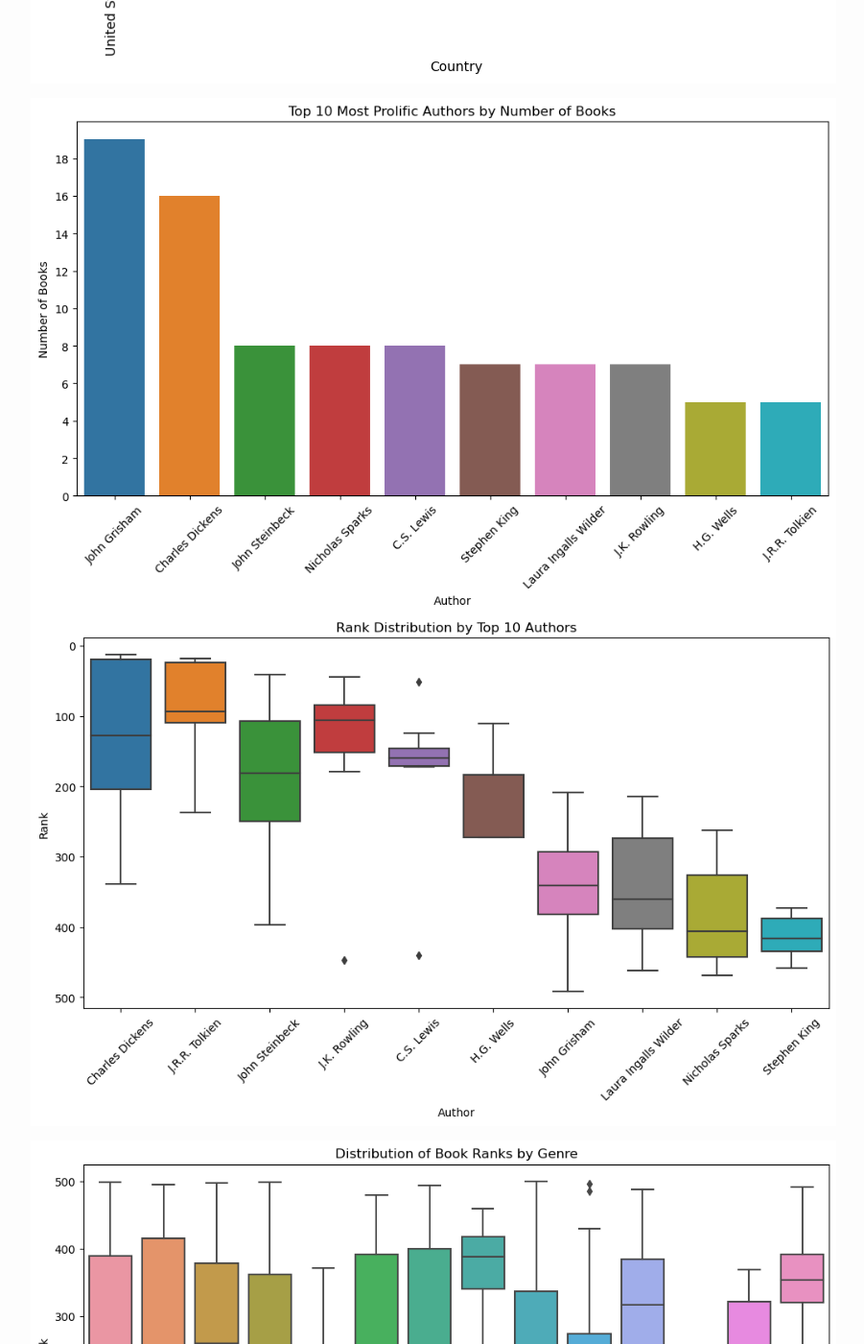
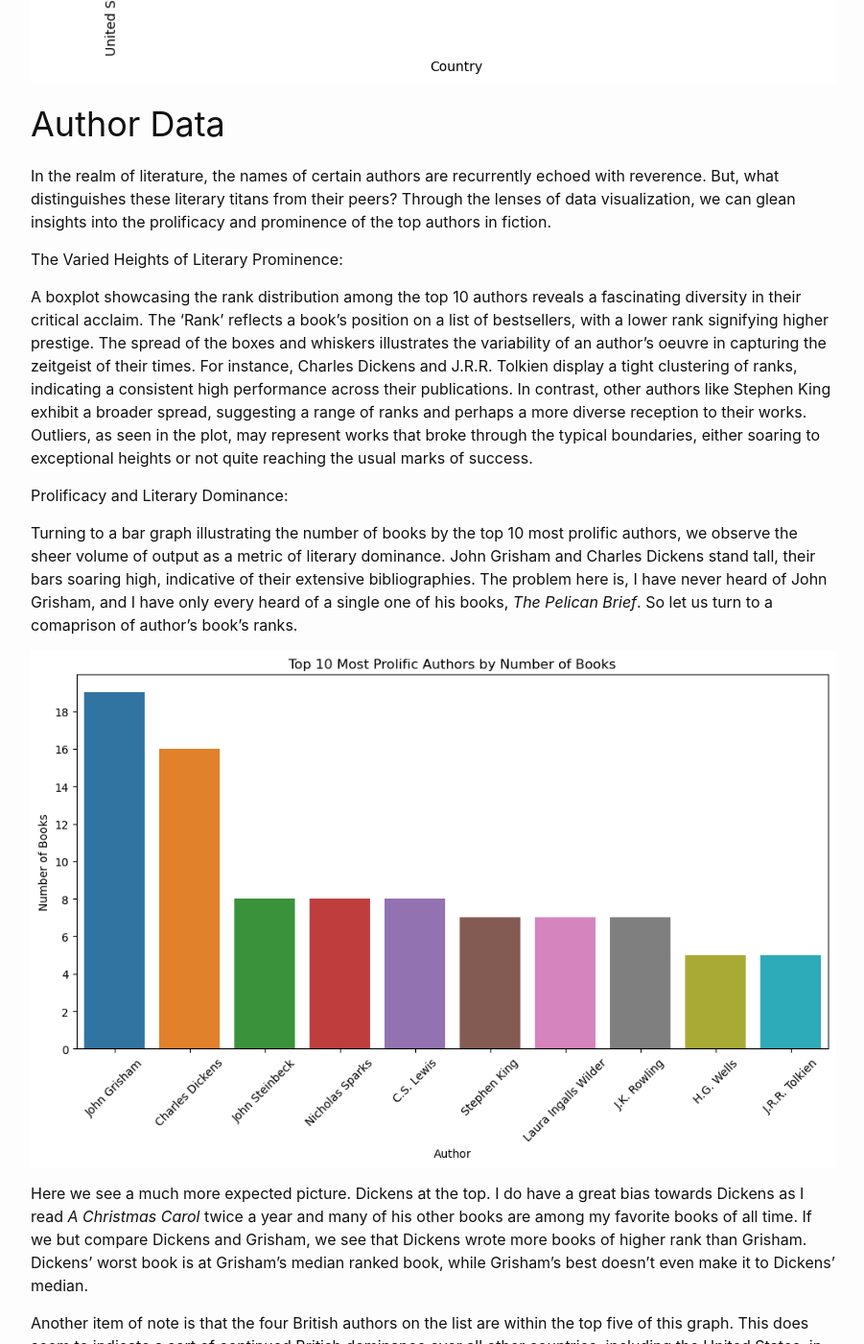
Before and after one commit to jbfish00/statsofplato.github.io, a Jekyll site: the page built from _posts/2023-12-08-classic-lit-pt2.md, in a window 1280 px wide and 1400 px high, scrolled down 3801 px. Shown: the whole window at 96% size, without its empty margins (188-1089 px from the left). Built offline with Jekyll 4.4.1, drawn with Linux system fonts in a browser that asks for light colours; comment, search, counter and statistics services are not loaded; some of the changed text lies outside the part shown.

Commit message:
Update 2023-12-08-classic-lit-pt2.md

```diff
--- a/_posts/2023-12-08-classic-lit-pt2.md
+++ b/_posts/2023-12-08-classic-lit-pt2.md
@@ -42,9 +42,31 @@
 ![Bestsellers by Country](/statsofplato.github.io/assets/lit_EDA/Bestsellers_by_country.png)
 
 
+# Author Data
+
+In the realm of literature, the names of certain authors are recurrently echoed with reverence. But, what distinguishes these literary titans from their peers? Through the lenses of data visualization, we can glean insights into the prolificacy and prominence of the top authors in fiction.
+
+The Varied Heights of Literary Prominence:
+
+A boxplot showcasing the rank distribution among the top 10 authors reveals a fascinating diversity in their critical acclaim. The 'Rank' reflects a book's position on a list of bestsellers, with a lower rank signifying higher prestige. The spread of the boxes and whiskers illustrates the variability of an author's oeuvre in capturing the zeitgeist of their times. For instance, Charles Dickens and J.R.R. Tolkien display a tight clustering of ranks, indicating a consistent high performance across their publications. In contrast, other authors like Stephen King exhibit a broader spread, suggesting a range of ranks and perhaps a more diverse reception to their works. Outliers, as seen in the plot, may represent works that broke through the typical boundaries, either soaring to exceptional heights or not quite reaching the usual marks of success.
+
+Prolificacy and Literary Dominance:
+
+Turning to a bar graph illustrating the number of books by the top 10 most prolific authors, we observe the sheer volume of output as a metric of literary dominance. John Grisham and Charles Dickens stand tall, their bars soaring high, indicative of their extensive bibliographies. The problem here is, I have never heard of John Grisham, and I have only every heard of a single one of his books, *The Pelican Brief*. So let us turn to a comaprison of author's book's ranks.
 
 ![Top Authors](/statsofplato.github.io/assets/lit_EDA/Top_authors.png)
+
+Here we see a much more expected picture. Dickens at the top. I do have a great bias towards Dickens as I read *A Christmas Carol* twice a year and many of his other books are among my favorite books of all time. If we but compare Dickens and Grisham, we see that Dickens wrote more books of higher rank than Grisham. Dickens' worst book is at Grisham's median ranked book, while Grisham's best doesn't even make it to Dickens' median.
+
+Another item of note is that the four British authors on the list are within the top five of this graph. This does seem to indicate a sort of continued British dominance over all other countries, including the United States, in literature worldwide.
+
 ![Rank and Author](/statsofplato.github.io/assets/lit_EDA/Rank_distribution_boxplot_Top_10_Authors.png)
+
+These visualizations prompt deeper inquiry into the nature of literary success. Does quantity beget quality, or is it the enduring resonance of a single masterpiece that cements an author's place in the pantheon of greats? You don't know all of Dickens' works, but you may better know some of them due to the success granted him by titles such as *A Christmas Carol*, *Great Expectations*, and *A Tale of Two Cities*. The ranks do seem to indicate that a single work can elevate an author to greatness, regardless of their productivity.
+
+# Genre Data
+
+Before we look at genre, I offer another disclaimer. Not all books in our data had an assigned genre. Those that did not are disignated as general fiction, so most books will be of that genre in the data. Nevertheless, we can still glean insights from the below visualizations.
 
 ![Rank Genre Boxplot](/statsofplato.github.io/assets/lit_EDA/Rank_genre_boxplots.png)
 ![Genre by Decade](/statsofplato.github.io/assets/lit_EDA/books_by_genre_by_decade.png)
```
